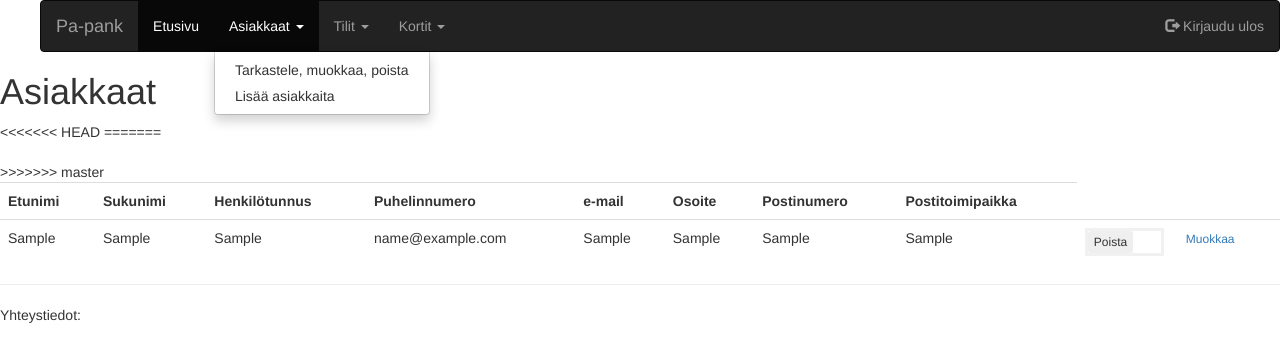
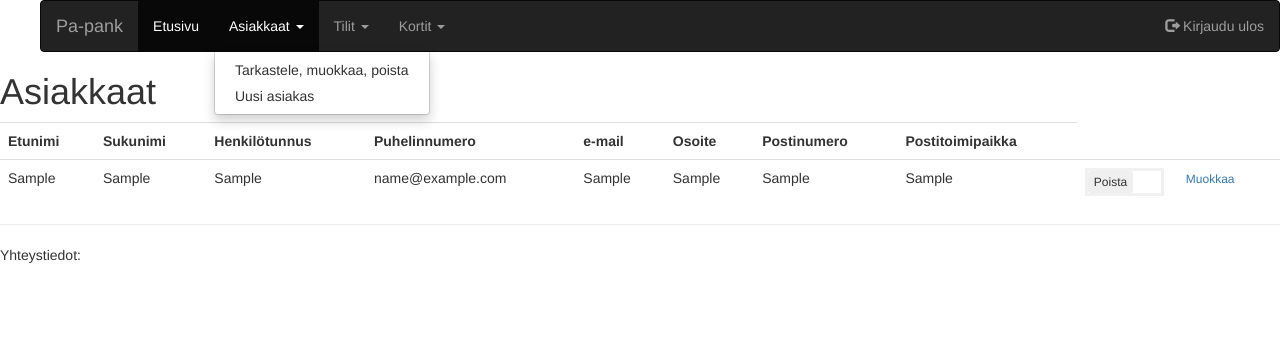
Before and after one commit to PA-kerho/Pankkiautomaatti, a CodeIgniter app: page /Pankkiautomaatti/index.php/asiakas/nayta_asiakas in a window 1280 px wide, after a click on "Asiakkaat". Shown: the top 362 px of the page. Run offline with CodeIgniter, Linux system fonts and the light colour scheme; tables that the repository leaves empty or names only in its code hold one stand-in row (values such as "Sample post"); some libraries are stand-ins or nearby versions.

Commit message:
Turhat tekstit pois

```diff
--- a/application/views/asiakas/nayta_asiakas.php
+++ b/application/views/asiakas/nayta_asiakas.php
@@ -1,10 +1,9 @@
 <h1>Asiakkaat</h1>
 
-<<<<<<< HEAD
-<TABLE class="table" BORDER=2>
-=======
+
+
 <TABLE class="table">
->>>>>>> master
+
 	<TR>
 	<TH>Etunimi</TH>
 	<TH>Sukunimi</TH>
--- a/application/views/menu/header.php
+++ b/application/views/menu/header.php
@@ -25,7 +25,7 @@
 	        <span class="caret"></span></a>
 	        <ul class="dropdown:hover dropdown-menu">
 	        	<li><a href="<?php echo site_url('asiakas/nayta_asiakas'); ?>">Tarkastele, muokkaa, poista</a></li>
-	        	<li><a href="<?php echo site_url('asiakas/lisaa_asiakas'); ?>">Lisää asiakkaita</a></li>
+	        	<li><a href="<?php echo site_url('asiakas/lisaa_asiakas'); ?>">Uusi asiakas</a></li>
 
 	        </ul>
 	      </li>
@@ -35,8 +35,8 @@
 	        <span class="caret"></span></a>
 	        <ul class="dropdown:hover dropdown-menu">
 
-	          <li><a href="<?php echo site_url('Kortti_Tili/tilien_hallinta'); ?>">Tarkastele, muokkaa, poista</a></li>
-	          <li><a href="<?php echo site_url('Kortti_Tili/nayta_tili'); ?>">Tilit</a></li>
+	          <li><a href="<?php echo site_url('Kortti_Tili/nayta_tili'); ?>">Tarkastele, muokkaa, poista</a></li>
+	          <li><a href="<?php echo site_url('Kortti_Tili/lisaa_tili'); ?>">Uusi tili</a></li>
 
 	        </ul>
 	      </li>
@@ -46,8 +46,8 @@
 	        <span class="caret"></span></a>
 	        <ul class="dropdown:hover dropdown-menu">
 
-	        	<li><a href="<?php echo site_url('Kortti_Tili/korttien_hallinta'); ?>">Tarkastele, muokkaa, poista</a></li>
-	        	<li><a href="<?php echo site_url('Kortti_Tili/nayta_kortti'); ?>">Kortit</a></li>
+	        	<li><a href="<?php echo site_url('Kortti_Tili/nayta_kortti'); ?>">Tarkastele, muokkaa, poista</a></li>
+	        	<li><a href="<?php echo site_url('Kortti_Tili/lisaa_kortti'); ?>">Kortit</a></li>
 
 	        </ul>
 	      </li>
```
